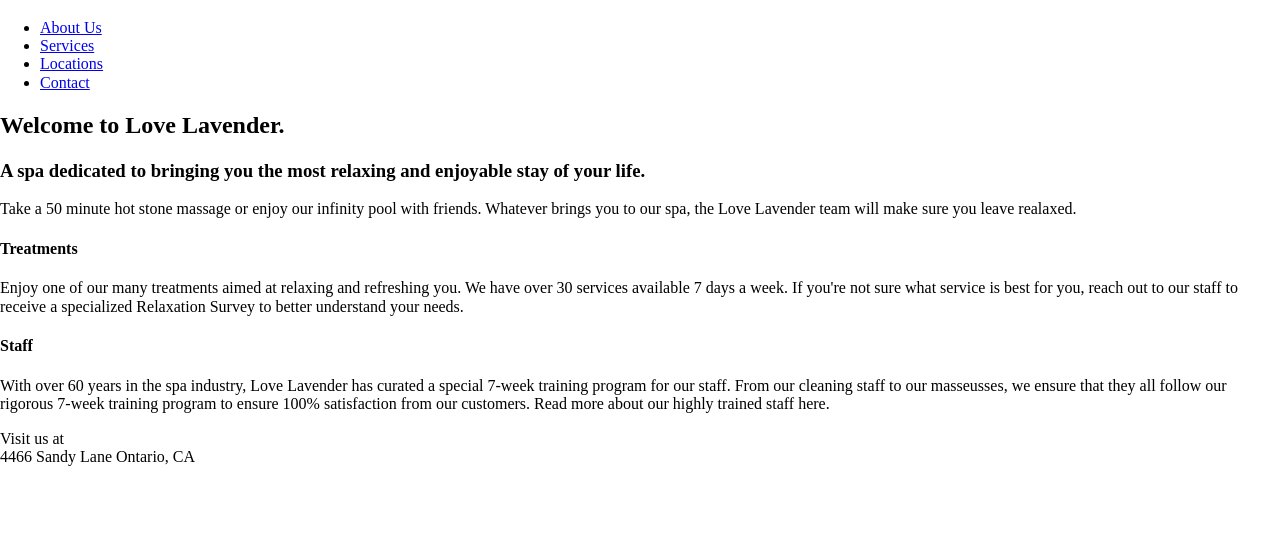
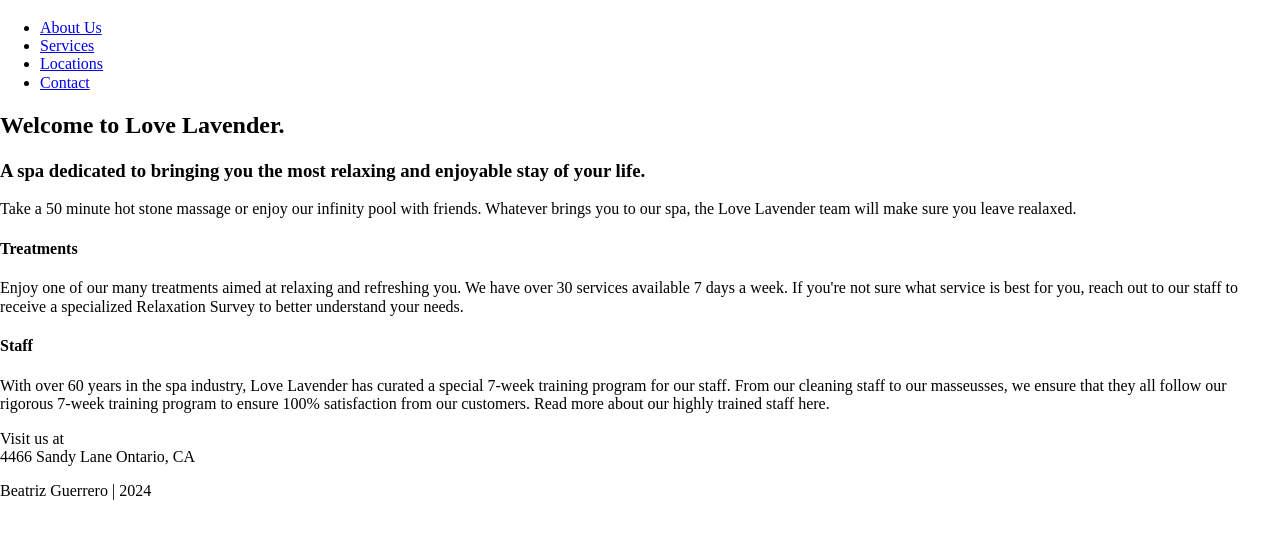
Before and after one commit to Beatriz-G/Love-Lavender, a plain HTML site: page index.html in a window 1280 px wide. Shown: the part 61-596 px from the top of the page. Drawn offline with Linux system fonts and the light colour scheme; a web font is replaced by a local one.

Commit message:
Added name to the footer

```diff
--- a/index.html
+++ b/index.html
@@ -68,6 +68,7 @@
                 4466 Sandy Lane
                 Ontario, CA
             </p>
+            <p>Beatriz Guerrero | 2024</p>
            </footer>
         </main>
     </body>
```
